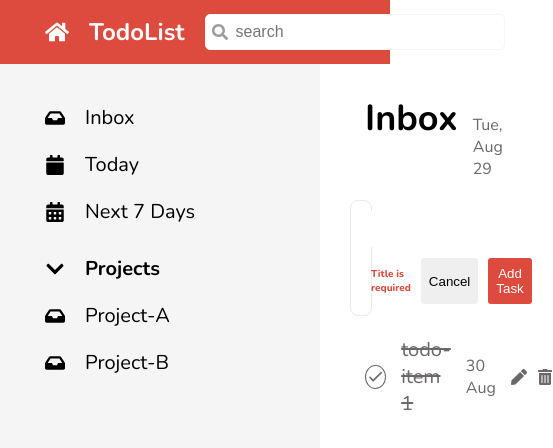
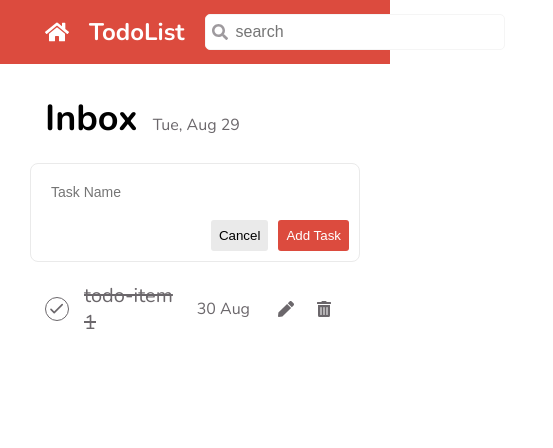
Before and after one commit to NatthaphongSk/todolist_project, a React (Create React App) app: page / in a window 390 px wide. Both pictures are taken after a click on the element "Add Task". Shown: the top 448 px of the page, 553 px wide, since content can reach past the window. Built offline with nearby package versions, Linux system fonts and the light colour scheme.

Commit message:
improve button accept onClick

```diff
--- a/src/app/App.scss
+++ b/src/app/App.scss
@@ -24,3 +24,15 @@
   gap: 5px;
   padding: 30px;
 }
+@media screen and (max-width: 768px) {
+  .todo {
+    &__sidebar {
+      display: none;
+    }
+
+    &__content {
+      grid-row: 2/-1;
+      grid-column: 1/-1;
+    }
+  }
+}
--- a/src/components/Common/Button/Button.jsx
+++ b/src/components/Common/Button/Button.jsx
@@ -1,6 +1,8 @@
 import styles from './Button.module.scss';
 
-export function Button({ text, active = true }) {
+// Button(obj)
+// Button({text,active})
+export function Button({ text, active = true, type }) {
   let btnStyles = active ? styles.btn__primary : styles.btn__secondary;
-  return <button className={`${styles.btn} ${btnStyles}`}>{text}</button>;
+  return <button className={`${styles.btn} ${btnStyles}`} type={type}>{text}</button>;
 }
--- a/src/components/Common/Button/Button.module.scss
+++ b/src/components/Common/Button/Button.module.scss
@@ -6,6 +6,7 @@
   border-radius: 3px;
   cursor: pointer;
   flex: 1;
+  white-space: nowrap;
 
   &__primary {
     background-color: $primary;
--- a/src/components/Todo/TodoCreate.jsx
+++ b/src/components/Todo/TodoCreate.jsx
@@ -24,20 +24,19 @@ CC3-JS value ไม่สามารถทำให้ react rerender ได้
 /*
 CC4,5- Array Destructuring , React State(1 ใน function กลุ่ม React hook)
 const [state,setState]=useState(initialState:any)
+  // Rerender 1 ครั้ง codeทั้งหมดใน fc จะถูกrunใหม่ 1 ครั้ง
 */
 
-// #1 : FC=function Component (Render)
 function TodoCreate() {
   const [isOpenForm,setIsOpenForm]=useState(false)
 
-  // #2 : JS function (do logic)
   const handleClick = function (event){
     setIsOpenForm(!isOpenForm)
   }
   return (
     <>
-      {isOpenForm ? <
-        Todoform/>:
+      {isOpenForm ?
+        <Todoform textSubmit="Add Task"/>:
         (<div className={styles.todo__create} onClick={handleClick}>
         <div className={styles.todo__create__button}>
           <HiPlus />
--- a/src/components/Todo/TodoForm.jsx
+++ b/src/components/Todo/TodoForm.jsx
@@ -1,17 +1,46 @@
+import { useState } from 'react';
+import {Button} from '../Common/Button/Button'
 import styles from './TodoForm.module.scss';
 
-function TodoForm() {
+// props ={
+//   textSubmit : string
+// }
+
+/*
+CC1-From handle
+-ใช้ FN ไปผูกกับ Event ชื่อ omSubmit
+-FN จะถูก Browserเรียกใช้ (เมื่อไหร่?) โดยส่ง parameter มา 1ตัว event obj
+-โดย defult ทุกปุ่มใน form จะทำหน้าที่ submit
+-แก้โดยกำหนด type ปุ่ม
+  - type="submit" : <button type='submit'>1</button>
+  - type="button" : <button type='button'>2</button>
+*/
+function TodoForm(props) {
+  const [isError,setIsError]=useState(false)
+
+  function handleSubmit(event){
+    event.preventDefault()
+    console.log('Submit')
+  }
+  function handleCancel(){
+    return
+  }
+
   return (
-    <form className={styles.todo__form__container}>
+    <form className={styles.todo__form__container} onSubmit={handleSubmit}>
       {/*	Body */}
       <input className={styles.todo__form__input} placeholder='Task Name' />
 
       {/*Form Footer */}
       <div className={styles.todo__form__footer}>
-        <p className={styles.todo__error}>Title is required</p>
+        {isError && <p className={styles.todo__error}>Title is required</p>}
         <div className={styles.todo__form__buttons}>
-          <button>Cancel</button>
-          <button>Add Task</button>
+          <Button
+          text='Cancel'
+          active={false}
+          type="button"
+          onClick={handleCancel}/>
+          <Button text={props.textSubmit} active={true} type="submit"/>
         </div>
       </div>
     </form>
--- a/src/components/Todo/TodoForm.module.scss
+++ b/src/components/Todo/TodoForm.module.scss
@@ -24,32 +24,20 @@
 
 .todo__form__footer {
   display: flex;
-  justify-content: space-between;
+  justify-content: flex-end;
   align-items: center;
 }
 
 .todo__error {
   justify-self: start;
   padding: 10px;
-  font-size: 10px;
-  font-weight: 800;
+  font-size: $text-base;
+  font-weight: 600;
   color: $primary;
+  flex: 1;
 }
 .todo__form__buttons {
   display: flex;
   justify-content: flex-end;
   gap: 10px;
-  flex: 1;
-
-  & > button {
-    border: none;
-    padding: 8px;
-    border-radius: 3px;
-    cursor: pointer;
-  }
-
-  & > button:last-child {
-    background-color: $primary;
-    color: $white;
-  }
 }
--- a/src/components/Todo/TodoLists.jsx
+++ b/src/components/Todo/TodoLists.jsx
@@ -1,25 +1,35 @@
-import styles from './TodoLists.module.scss';
 import { FaTrashAlt, FaPen } from 'react-icons/fa';
 import { HiOutlineCheck } from 'react-icons/hi';
+import { useState } from 'react';
+
+import styles from './TodoLists.module.scss';
+import TodoForm from './TodoForm';
 
 function TodoLists() {
+  const [isOpenForm,setIsOpenForm]=useState(false)
+
+  function openEdit(){
+    setIsOpenForm(!isOpenForm)
+  }
   return (
     <ul className={styles.todo__lists}>
-      <li className={styles.todo}>
+      {isOpenForm ? <TodoForm textSubmit="Edit Task"/> :
+      (<li className={styles.todo}>
         <div className={`${styles.todo__checkbox} ${styles.todo__checkbox__done}`}>
           <HiOutlineCheck className={styles.todo__checkbox__icon} />
         </div>
         <p className={`${styles.todo__task} ${styles.todo__task__done}`}>todo-item 1 </p>
         <span className={styles.todo__date}>30 Aug</span>
         <div className={styles.todo__action}>
-          <span>
+          <span onClick={openEdit}>
             <FaPen className={styles.todo__edit} />
           </span>
           <span>
             <FaTrashAlt className={styles.todo__delete} />
           </span>
         </div>
-      </li>
+      </li>)
+      }
     </ul>
   );
 }
--- a/src/components/Todo/TodoLists.module.scss
+++ b/src/components/Todo/TodoLists.module.scss
@@ -42,6 +42,7 @@
     &__done &__icon {
       display: inline;
     }
+    // ถ้ามีคลาสที่ชื่อว่า todo__checkbox__done ให้ style display: inline; ให้กับ element ภายใน ที่มีclass todo__checkbox__icon
   }
 
   &__task {
```
